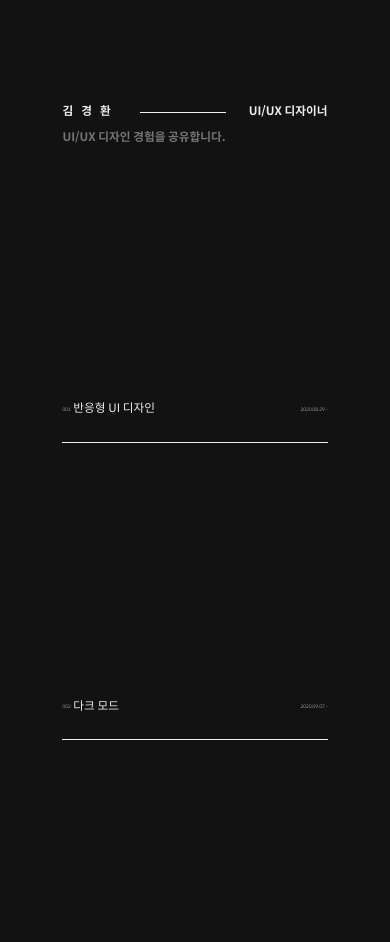
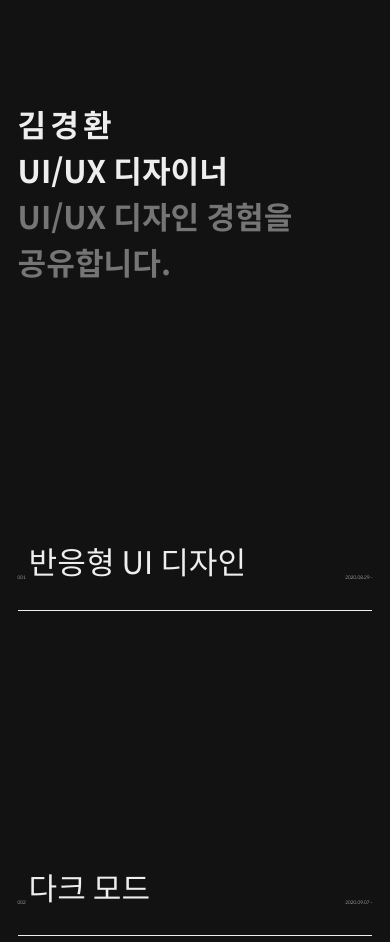
Before and after one commit to dalgudot/share-design, a Next.js app: page / in a window 390 px wide. Shown: the top 942 px of the page. Built offline with nearby package versions, Linux system fonts and the light colour scheme.

Commit message:
mobile test

```diff
--- a/src/pages/index.js
+++ b/src/pages/index.js
@@ -11,12 +11,13 @@ const Home = () => {
         <title>KHK Portfolio</title>
       </Head>
       <IntroText>
-        <h1 className={styles.name__text}>김경환</h1>
-        <span></span>
-        <h1>UI/UX 디자이너</h1>
+        <h1 className={styles.text__name}>김경환</h1>
+        {/* <span></span> */}
+        <h1 className={styles.text__job}>UI/UX 디자이너</h1>
+        <h1 className={styles.text__share}>UI/UX 디자인 경험을 </h1>
+        <h1 className={styles.text__share}> 공유합니다.</h1>
+        {/* 문자열만 "~"로 표기. 나머지는 {~} */}
       </IntroText>
-      <h1 className={styles.share__text}>UI/UX 디자인 경험을 공유합니다.</h1>
-      {/* 문자열만 "~"로 표기. 나머지는 {~} */}
       <Subject order="001" title="반응형 UI 디자인" date="2020.08.29 -" />
       <Subject order="002" title="다크 모드" date="2020.09.07 -" />
       <Footer />
@@ -29,9 +30,6 @@ export default Home;
 const IntroText = styled.section`
   width: 100%;
   color: #eeeeee;
-  display: flex;
-  justify-content: space-between;
-  align-items: center;
   margin-top: 12vh;
 
   span {
--- a/src/styles/Home.module.css
+++ b/src/styles/Home.module.css
@@ -1,11 +1,12 @@
-.name__text {
-  letter-spacing: 8px;
+.text__name {
+  letter-spacing: 4px;
 }
 
-.share__text {
+.text__job {
+}
+
+.text__share {
   color: #757575;
-  margin-top: 8px;
-  width: 100%;
 }
 
 /* Next Ref */
--- a/src/styles/globals.css
+++ b/src/styles/globals.css
@@ -24,26 +24,29 @@ a {
 
 h1 {
   font-weight: 700;
-  font-size: 4vw;
   margin: 0;
   padding: 0;
 }
 
-@media all and (max-width: 768px) {
+@media all and (min-width: 320px) {
+  body {
+    margin: 0 4.5vw;
+  }
+
   h1 {
-    font-size: 3.5vw;
+    font-size: 8vw;
   }
 }
 
-@media all and (max-width: 450px) {
+@media all and (min-width: 768px) {
   h1 {
-    font-size: 3.3vw;
+    font-size: 8vw;
   }
 }
 
-@media all and (max-width: 414px) {
+@media all and (min-width: 1024px) {
   h1 {
-    font-size: 3vw;
+    font-size: 4vw;
   }
 }
 
```
